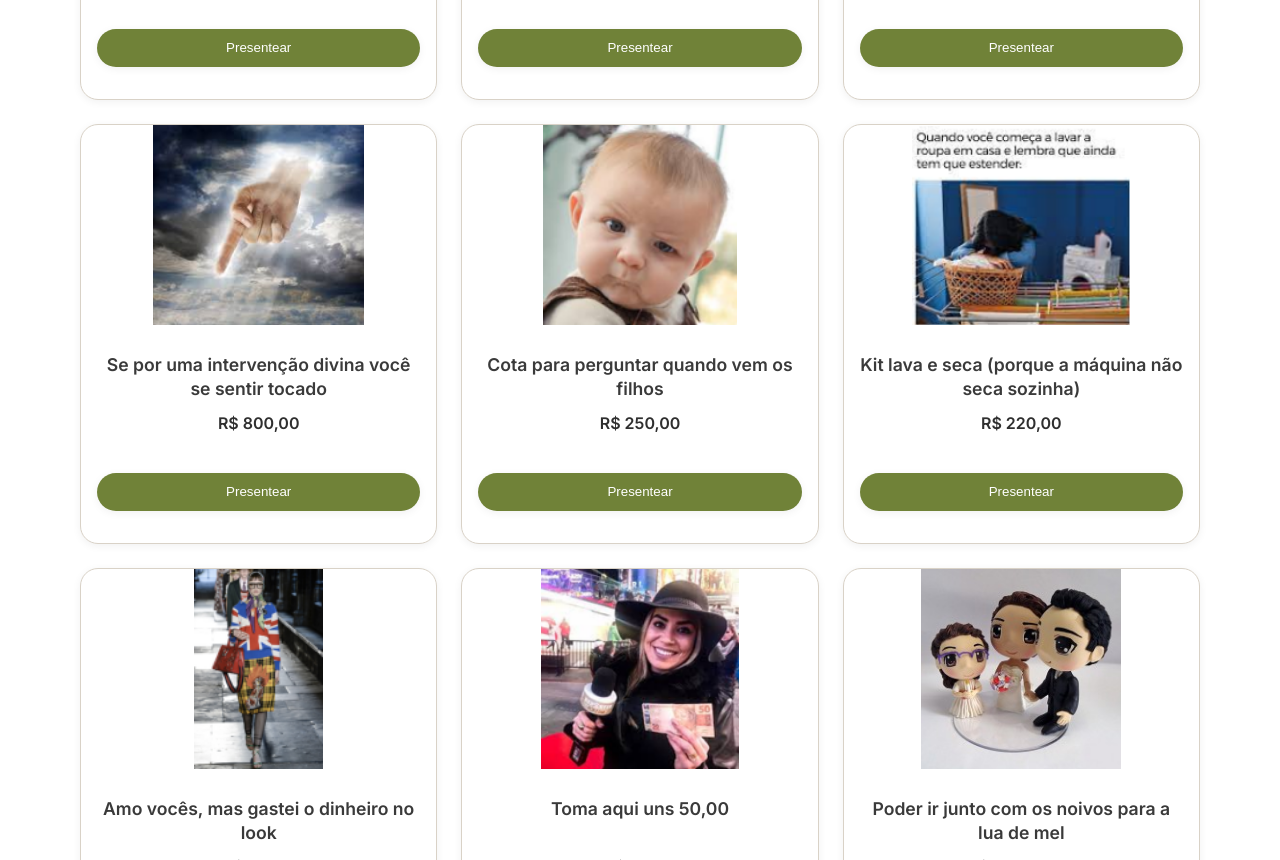
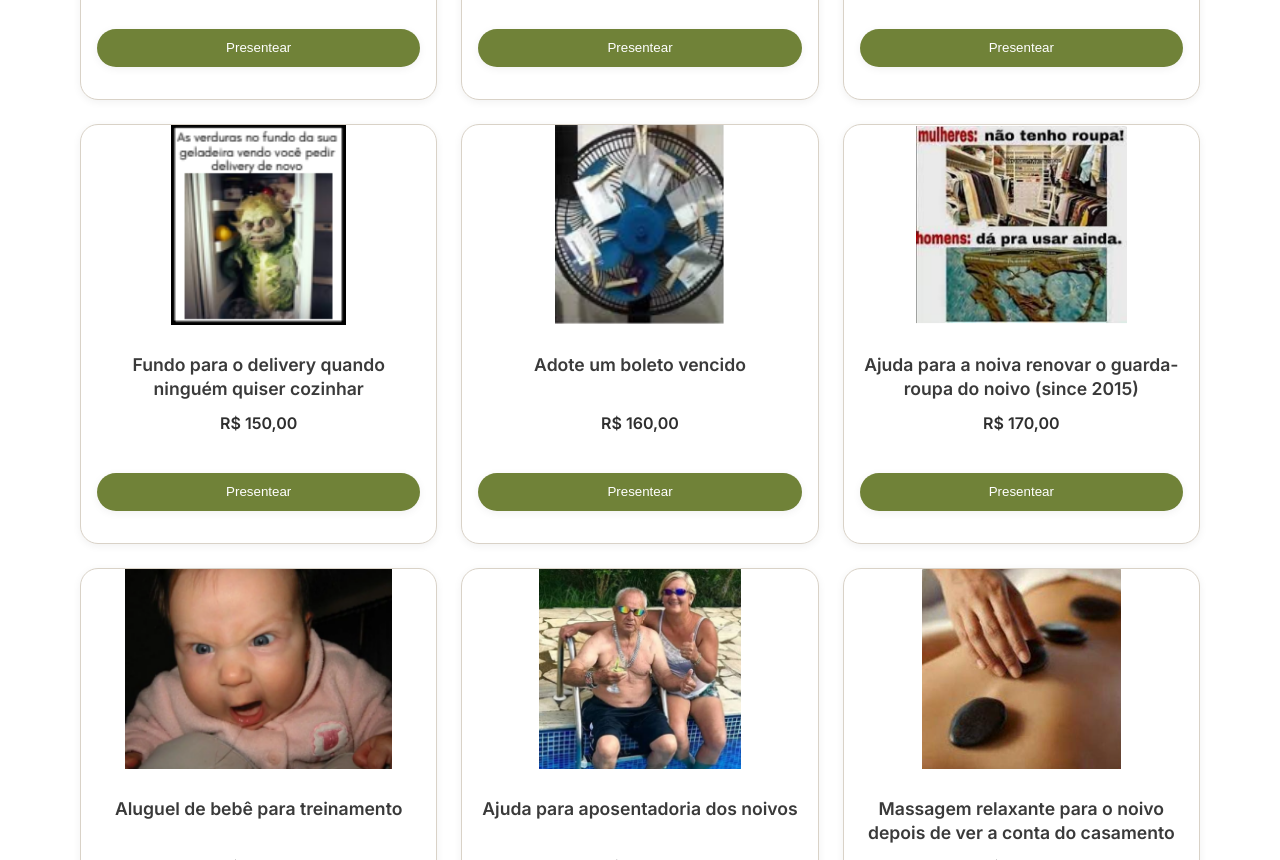
Before and after one commit to PauloEduardoCoelho/casamentoantonioisabella, a React (Vite) app: page / in a window 1280 px wide. Shown: the part 1940-2800 px from the top of the page. Built offline with nearby package versions, Linux system fonts and the light colour scheme.

Commit message:
insercao dos links de pagamento por cartao

```diff
--- a/src/App.jsx
+++ b/src/App.jsx
@@ -10,97 +10,6 @@ export default function App(){
 
   const gifts = [
     {
-      id: "aluguel",
-      title: "Aluguel de bebê para treinamento",
-      price: 180.00,
-      img: "/images/aluguel.png",
-      card: { url: "https://seu.link/pagar/aluguel" },
-    },
-    {
-      id: "alexa",
-      title: "Alexa (para a noiva não mandar só no noivo)",
-      price: 240.00,
-      img: "/images/alexa.png",
-      card: { url: "https://seu.link/pagar/alexa" },
-    },
-    {
-      id: "aposentadoria",
-      title: "Ajuda para aposentadoria dos noivos",
-      price: 190.00,
-      img: "/images/aposentadoria.png",
-      card: { url: "https://seu.link/pagar/aposentadoria" },
-    },
-    {
-      id: "ar",
-      title: "Cofrinho para o casal comprar um ar-condicionado (e salvar o verão)",
-      price: 250.00,
-      img: "/images/ar.png",
-      card: { url: "https://seu.link/pagar/ar" },
-    },
-    {
-      id: "boleto",
-      title: "Adote um boleto vencido",
-      price: 160.00,
-      img: "/images/boleto.png",
-      card: { url: "https://seu.link/pagar/boleto" },
-    },
-    {
-      id: "buffet",
-      title: "Primeiro lugar na fila do buffet",
-      price: 310.00,
-      img: "/images/buffet.png",
-      card: { url: "https://seu.link/pagar/buffet" },
-    },
-    {
-      id: "churrasco",
-      title: "Contribuição para o kit churrasco do noivo (e da galera)",
-      price: 140.00,
-      img: "/images/churrasco.png",
-      card: { url: "https://seu.link/pagar/churrasco" },
-    },
-    {
-      id: "delivery",
-      title: "Fundo para o delivery quando ninguém quiser cozinhar",
-      price: 150.00,
-      img: "/images/delivery.png",
-      card: { url: "https://seu.link/pagar/delivery" },
-    },
-    {
-      id: "deus",
-      title: "Deus tocou no seu coração",
-      price: 510.00,
-      img: "/images/deus.png",
-      card: { url: "https://seu.link/pagar/deus" },
-    },
-    {
-      id: "divina",
-      title: "Se por uma intervenção divina você se sentir tocado",
-      price: 800.00,
-      img: "/images/divina.png",
-      card: { url: "https://seu.link/pagar/divina" },
-    },
-    {
-      id: "filhos",
-      title: "Cota para perguntar quando vem os filhos",
-      price: 250.00,
-      img: "/images/filhos.png",
-      card: { url: "https://seu.link/pagar/filhos" },
-    },
-    {
-      id: "lava",
-      title: "Kit lava e seca (porque a máquina não seca sozinha)",
-      price: 220.00,
-      img: "/images/lava.png",
-      card: { url: "https://seu.link/pagar/lava" },
-    },
-    {
-      id: "look",
-      title: "Amo vocês, mas gastei o dinheiro no look",
-      price: 60.00,
-      img: "/images/look.png",
-      card: { url: "https://seu.link/pagar/look" },
-    },
-    {
       id: "50",
       title: "Toma aqui uns 50,00",
       price: 50.00,
@@ -111,81 +20,244 @@ export default function App(){
       card: { url: "https://mpago.la/23N2YET" },
     },
     {
-      id: "junto",
-      title: "Poder ir junto com os noivos para a lua de mel",
-      price: 20000,
-      img: "/images/junto.png",
-      card: { url: "https://seu.link/pagar/junto" },
+      id: "nada",
+      title: "Só para não dizer que não dei nada",
+      price: 52.00,
+      img: "/images/nada.png",
+      pix: {
+        payload: "00020126330014BR.GOV.BCB.PIX01111462755976352040000530398654041.005802BR5925Antonio Paulo de Oliveira6009SAO PAULO62140510e3KmNczbBZ6304BB01",
+      },
+      card: { url: "https://mpago.la/2PMnQTN" },
+    },
+    {
+      id: "look",
+      title: "Amo vocês, mas gastei o dinheiro no look",
+      price: 60.00,
+      img: "/images/look.png",
+      pix: {
+        payload: "00020126330014BR.GOV.BCB.PIX01111462755976352040000530398654041.005802BR5925Antonio Paulo de Oliveira6009SAO PAULO62140510e3KmNczbBZ6304BB01",
+      },
+      card: { url: "https://mpago.la/2iRHege" },
+    },
+    {
+      id: "razao",
+      title: "Cobertor para o noivo estar coberto de razão",
+      price: 70.00,
+      img: "/images/razao.png",
+      pix: {
+        payload: "00020126330014BR.GOV.BCB.PIX01111462755976352040000530398654041.005802BR5925Antonio Paulo de Oliveira6009SAO PAULO62140510e3KmNczbBZ6304BB01",
+      },
+      card: { url: "https://mpago.la/26iV9KA" },
+    },
+    {
+      id: "ronco",
+      title: "Kit tampão de ouvidos para a noiva não ouvir o ronco do noivo",
+      price: 80.00,
+      img: "/images/ronco.png",
+      pix: {
+        payload: "00020126330014BR.GOV.BCB.PIX01111462755976352040000530398654041.005802BR5925Antonio Paulo de Oliveira6009SAO PAULO62140510e3KmNczbBZ6304BB01",
+      },
+      card: { url: "https://mpago.la/2Jz2zNG" },
+    },
+    {
+      id: "aviao",
+      title: "Olha o aviãozinho...",
+      price: 90.00,
+      img: "/images/aviao.png",
+      pix: {
+        payload: "00020126330014BR.GOV.BCB.PIX01111462755976352040000530398654041.005802BR5925Antonio Paulo de Oliveira6009SAO PAULO62140510e3KmNczbBZ6304BB01",
+      },
+      card: { url: "https://mpago.la/1CA8e4H" },
+    },
+    {
+      id: "shopee",
+      title: "Vale compras da Shopee para a noiva",
+      price: 100.00,
+      img: "/images/shopee.png",
+      pix: {
+        payload: "00020126330014BR.GOV.BCB.PIX01111462755976352040000530398654041.005802BR5925Antonio Paulo de Oliveira6009SAO PAULO62140510e3KmNczbBZ6304BB01",
+      },
+      card: { url: "https://mpago.la/1r9eQ3K" },
+    },
+    {
+      id: "visita",
+      title: "Fundo emergencial para visitas inesperadas (Brincadeira)",
+      price: 130.00,
+      img: "/images/visita.png",
+      pix: {
+        payload: "00020126330014BR.GOV.BCB.PIX01111462755976352040000530398654041.005802BR5925Antonio Paulo de Oliveira6009SAO PAULO62140510e3KmNczbBZ6304BB01",
+      },
+      card: { url: "https://mpago.la/2jEzu5n" },
+    },
+    {
+      id: "churrasco",
+      title: "Contribuição para o kit churrasco do noivo (e da galera)",
+      price: 140.00,
+      img: "/images/churrasco.png",
+      pix: {
+        payload: "00020126330014BR.GOV.BCB.PIX01111462755976352040000530398654041.005802BR5925Antonio Paulo de Oliveira6009SAO PAULO62140510e3KmNczbBZ6304BB01",
+      },
+      card: { url: "https://mpago.la/22Lq7Qy" },
+    },
+    {
+      id: "delivery",
+      title: "Fundo para o delivery quando ninguém quiser cozinhar",
+      price: 150.00,
+      img: "/images/delivery.png",
+      pix: {
+        payload: "00020126330014BR.GOV.BCB.PIX01111462755976352040000530398654041.005802BR5925Antonio Paulo de Oliveira6009SAO PAULO62140510e3KmNczbBZ6304BB01",
+      },
+      card: { url: "https://mpago.la/2bjAMu8" },
+    },
+    {
+      id: "boleto",
+      title: "Adote um boleto vencido",
+      price: 160.00,
+      img: "/images/boleto.png",
+      pix: {
+        payload: "00020126330014BR.GOV.BCB.PIX01111462755976352040000530398654041.005802BR5925Antonio Paulo de Oliveira6009SAO PAULO62140510e3KmNczbBZ6304BB01",
+      },
+      card: { url: "https://mpago.la/2TrXDJq" },
+    },
+    {
+      id: "roupa",
+      title: "Ajuda para a noiva renovar o guarda-roupa do noivo (since 2015)",
+      price: 170.00,
+      img: "/images/roupa.png",
+      pix: {
+        payload: "00020126330014BR.GOV.BCB.PIX01111462755976352040000530398654041.005802BR5925Antonio Paulo de Oliveira6009SAO PAULO62140510e3KmNczbBZ6304BB01",
+      },
+      card: { url: "https://mpago.la/1294wU8" },
+    },
+    {
+      id: "aluguel",
+      title: "Aluguel de bebê para treinamento",
+      price: 180.00,
+      img: "/images/aluguel.png",
+      pix: {
+        payload: "00020126330014BR.GOV.BCB.PIX01111462755976352040000530398654041.005802BR5925Antonio Paulo de Oliveira6009SAO PAULO62140510e3KmNczbBZ6304BB01",
+      },
+      card: { url: "https://mpago.la/1nLJmrJ" },
+    },
+    {
+      id: "aposentadoria",
+      title: "Ajuda para aposentadoria dos noivos",
+      price: 190.00,
+      img: "/images/aposentadoria.png",
+      pix: {
+        payload: "00020126330014BR.GOV.BCB.PIX01111462755976352040000530398654041.005802BR5925Antonio Paulo de Oliveira6009SAO PAULO62140510e3KmNczbBZ6304BB01",
+      },
+      card: { url: "https://mpago.la/2fpXf7b" },
+    },
+    {
+      id: "massagem",
+      title: "Massagem relaxante para o noivo depois de ver a conta do casamento",
+      price: 200.00,
+      img: "/images/massagem.png",
+      pix: {
+        payload: "00020126330014BR.GOV.BCB.PIX01111462755976352040000530398654041.005802BR5925Antonio Paulo de Oliveira6009SAO PAULO62140510e3KmNczbBZ6304BB01",
+      },
+      card: { url: "https://mpago.la/2fsG3Ha" },
+    },
+    {
+      id: "luz",
+      title: "Ajuda para o casal pagar a conta de luz do ar-condicionado no verão",
+      price: 210.00,
+      img: "/images/luz.png",
+      pix: {
+        payload: "00020126330014BR.GOV.BCB.PIX01111462755976352040000530398654041.005802BR5925Antonio Paulo de Oliveira6009SAO PAULO62140510e3KmNczbBZ6304BB01",
+      },
+      card: { url: "https://mpago.la/1Vxwham" },
+    },
+    {
+      id: "lava",
+      title: "Kit lava e seca (porque a máquina não seca sozinha)",
+      price: 220.00,
+      img: "/images/lava.png",
+      pix: {
+        payload: "00020126330014BR.GOV.BCB.PIX01111462755976352040000530398654041.005802BR5925Antonio Paulo de Oliveira6009SAO PAULO62140510e3KmNczbBZ6304BB01",
+      },
+      card: { url: "https://mpago.la/2MpZG5b" },
+    },
+    {
+      id: "alexa",
+      title: "Alexa (para a noiva não mandar só no noivo)",
+      price: 240.00,
+      img: "/images/alexa.png",
+      pix: {
+        payload: "00020126330014BR.GOV.BCB.PIX01111462755976352040000530398654041.005802BR5925Antonio Paulo de Oliveira6009SAO PAULO62140510e3KmNczbBZ6304BB01",
+      },
+      card: { url: "https://mpago.la/19QHUed" },
+    },
+    {
+      id: "ar",
+      title: "Cofrinho para o casal comprar um ar-condicionado (e salvar o verão)",
+      price: 250.00,
+      img: "/images/ar.png",
+      pix: {
+        payload: "00020126330014BR.GOV.BCB.PIX01111462755976352040000530398654041.005802BR5925Antonio Paulo de Oliveira6009SAO PAULO62140510e3KmNczbBZ6304BB01",
+      },
+      card: { url: "https://mpago.la/24YBRG8" },
+    },
+    {
+      id: "filhos",
+      title: "Cota para perguntar quando vem os filhos",
+      price: 280.00,
+      img: "/images/filhos.png",
+      pix: {
+        payload: "00020126330014BR.GOV.BCB.PIX01111462755976352040000530398654041.005802BR5925Antonio Paulo de Oliveira6009SAO PAULO62140510e3KmNczbBZ6304BB01",
+      },
+      card: { url: "https://mpago.la/11DU8Mb" },
+    },
+    {
+      id: "buffet",
+      title: "Primeiro lugar na fila do buffet",
+      price: 310.00,
+      img: "/images/buffet.png",
+      pix: {
+        payload: "00020126330014BR.GOV.BCB.PIX01111462755976352040000530398654041.005802BR5925Antonio Paulo de Oliveira6009SAO PAULO62140510e3KmNczbBZ6304BB01",
+      },
+      card: { url: "https://mpago.la/1zL5MVs" },
     },
     {
       id: "lua",
       title: "Ajuda para os noivos pagarem a lua de mel",
       price: 400.00,
       img: "/images/lua.png",
-      card: { url: "https://seu.link/pagar/lua" },
+      pix: {
+        payload: "00020126330014BR.GOV.BCB.PIX01111462755976352040000530398654041.005802BR5925Antonio Paulo de Oliveira6009SAO PAULO62140510e3KmNczbBZ6304BB01",
+      },
+      card: { url: "https://mpago.la/2qtAyLh" },
     },
     {
-      id: "luz",
-      title: "Ajuda para o casal pagar a conta de luz do ar-condicionado no verão",
-      price: 210.00,
-      img: "/images/luz.png",
-      card: { url: "https://seu.link/pagar/luz" },
+      id: "deus",
+      title: "Deus tocou no seu coração",
+      price: 510.00,
+      img: "/images/deus.png",
+      pix: {
+        payload: "00020126330014BR.GOV.BCB.PIX01111462755976352040000530398654041.005802BR5925Antonio Paulo de Oliveira6009SAO PAULO62140510e3KmNczbBZ6304BB01",
+      },
+      card: { url: "https://mpago.la/11DNpJJ" },
     },
     {
-      id: "massagem",
-      title: "Massagem relaxante para o noivo depois de ver a conta do casamento",
-      price: 200.00,
-      img: "/images/massagem.png",
-      card: { url: "https://seu.link/pagar/massagem" },
+      id: "divina",
+      title: "Se por uma intervenção divina você se sentir tocado",
+      price: 800.00,
+      img: "/images/divina.png",
+      pix: {
+        payload: "00020126330014BR.GOV.BCB.PIX01111462755976352040000530398654041.005802BR5925Antonio Paulo de Oliveira6009SAO PAULO62140510e3KmNczbBZ6304BB01",
+      },
+      card: { url: "https://mpago.la/2kGzNpG" },
     },
     {
-      id: "nada",
-      title: "Só para não dizer que não dei nada",
-      price: 52.00,
-      img: "/images/nada.png",
-      card: { url: "https://mpago.la/2PMnQTN" },
-    },
-    {
-      id: "razao",
-      title: "Cobertor para o noivo estar coberto de razão",
-      price: 70.00,
-      img: "/images/razao.png",
-      card: { url: "https://seu.link/pagar/razao" },
-    },
-    {
-      id: "ronco",
-      title: "Kit tampão de ouvidos para a noiva não ouvir o ronco do noivo",
-      price: 80.00,
-      img: "/images/ronco.png",
-      card: { url: "https://seu.link/pagar/ronco" },
-    },
-    {
-      id: "aviao",
-      title: "Olha o aviãozinho...",
-      price: 90.00,
-      img: "/images/aviao.png",
-      card: { url: "https://seu.link/pagar/aviao" },
-    },
-    {
-      id: "roupa",
-      title: "Ajuda para a noiva renovar o guarda-roupa do noivo (since 2015)",
-      price: 170.00,
-      img: "/images/roupa.png",
-      card: { url: "https://seu.link/pagar/roupa" },
-    },
-    {
-      id: "shopee",
-      title: "Vale compras da Shopee para a noiva",
-      price: 100.00,
-      img: "/images/shopee.png",
-      card: { url: "https://seu.link/pagar/shopee" },
-    },
-    {
-      id: "visita",
-      title: "Fundo emergencial para visitas inesperadas (Brincadeira)",
-      price: 130.00,
-      img: "/images/visita.png",
-      card: { url: "https://seu.link/pagar/visita" },
+      id: "junto",
+      title: "Poder ir junto com os noivos para a lua de mel",
+      price: 20000,
+      img: "/images/junto.png",
+      pix: {
+        payload: "00020126330014BR.GOV.BCB.PIX01111462755976352040000530398654041.005802BR5925Antonio Paulo de Oliveira6009SAO PAULO62140510e3KmNczbBZ6304BB01",
+      },
+      card: { url: "https://mpago.la/2ziibrn" },
     },
     {
       id: "coracao",
```
